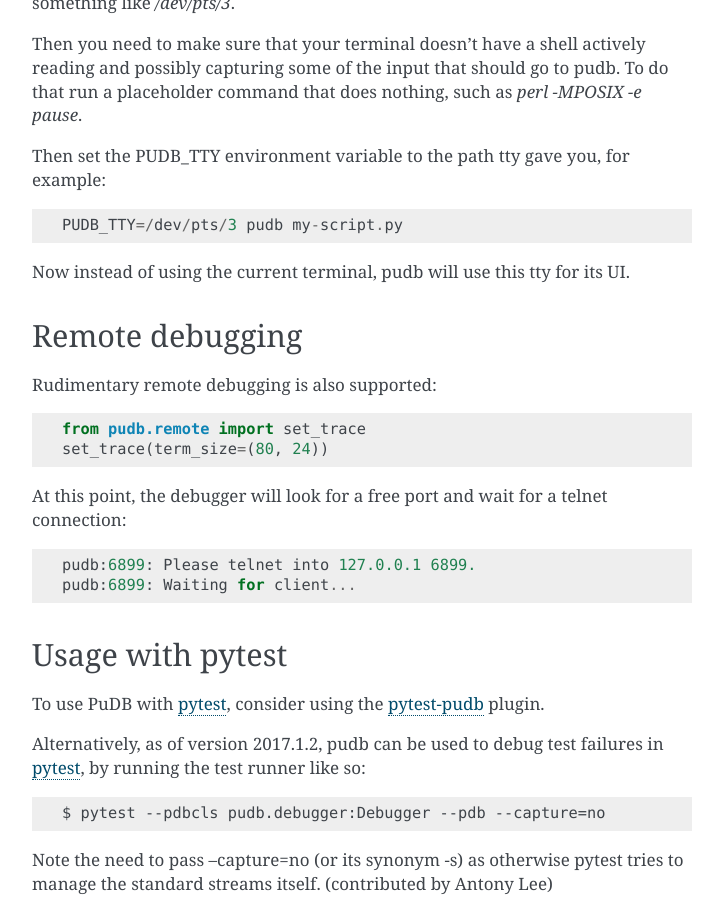
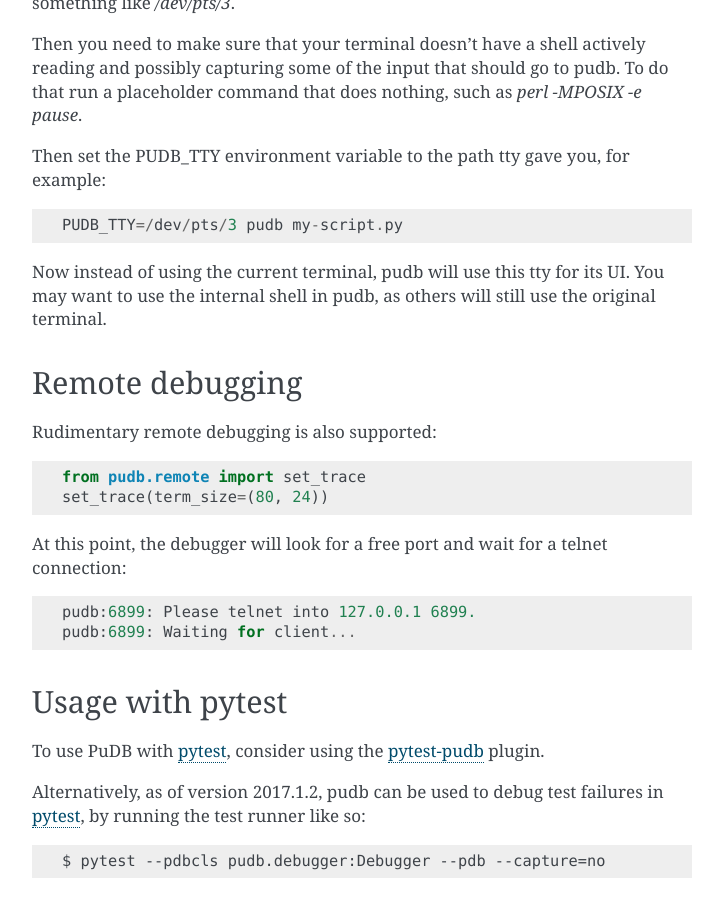
Before and after one commit to inducer/pudb, a Sphinx documentation site: the page built from doc/starting.rst, in a window 1280 px wide and 900 px high, scrolled down 982 px. Shown: the whole window, without its empty margins (388-1111 px from the left). Built offline with Sphinx 7.4.7, drawn with Linux system fonts in a browser that asks for light colours.

Commit message:
Mention shells in separate terminal docs

```diff
--- a/doc/starting.rst
+++ b/doc/starting.rst
@@ -52,6 +52,8 @@
     PUDB_TTY=/dev/pts/3 pudb my-script.py
 
 Now instead of using the current terminal, pudb will use this tty for its UI.
+You may want to use the internal shell in pudb, as others will still use the
+original terminal.
 
 Remote debugging
 ^^^^^^^^^^^^^^^^
```
